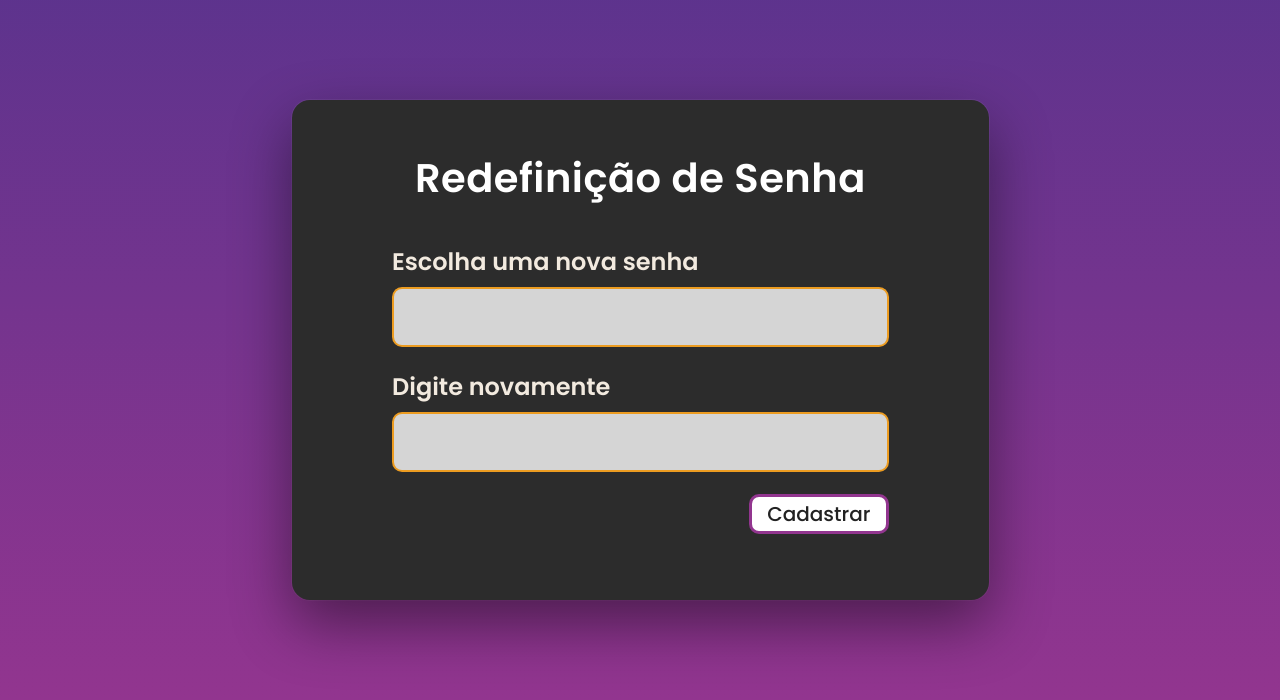
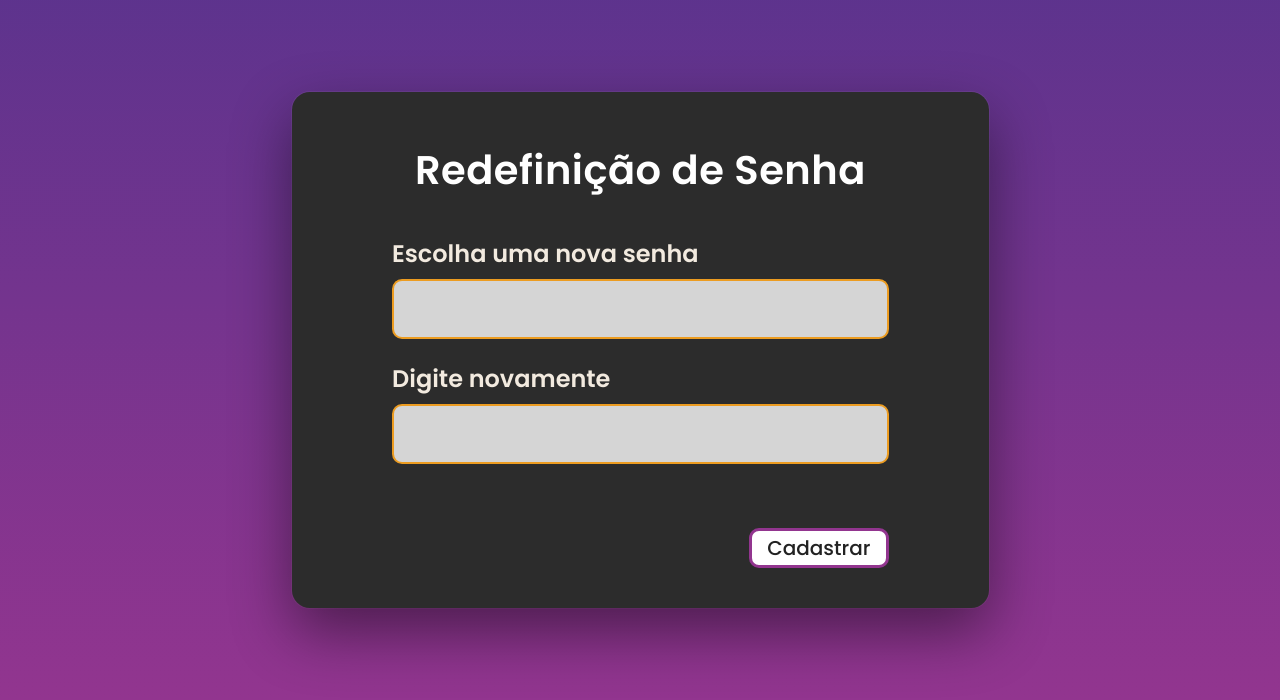
Before and after one commit to vinicius-10/CertificadoraCompetencia3, a Flask app: template app/templates/RedefinicaoSenha.html in a window 1280 px wide. Shown: the part 100-800 px from the top of the page. Run offline with Flask 3, Linux system fonts and the light colour scheme; the template is opened without the code that fills it, so the values that code supplies are empty.

Commit message:
distancia btn cadastrar

```diff
--- a/app/static/css/redefinicao_senha.css
+++ b/app/static/css/redefinicao_senha.css
@@ -150,6 +150,7 @@ main {
     justify-content: center;
     margin-left: auto;
     margin-right: 0;
+    margin-top: 4rem;
 
     cursor: pointer;
     transition: transform 0.2s, opacity 0.2s;
```
